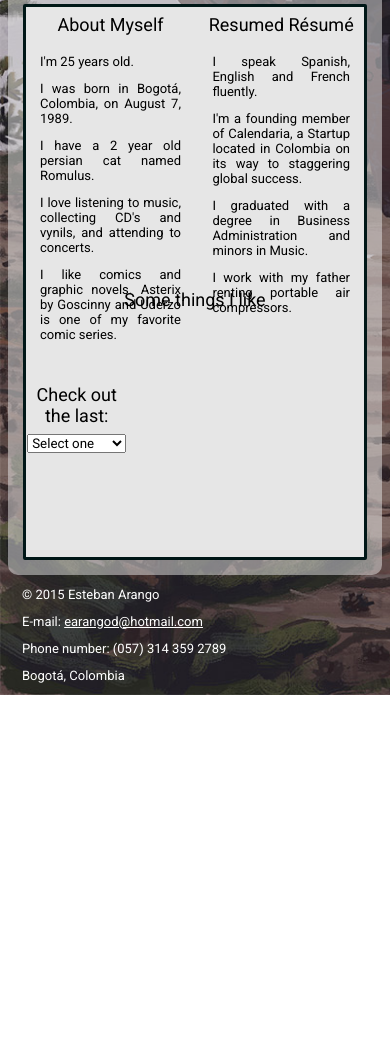
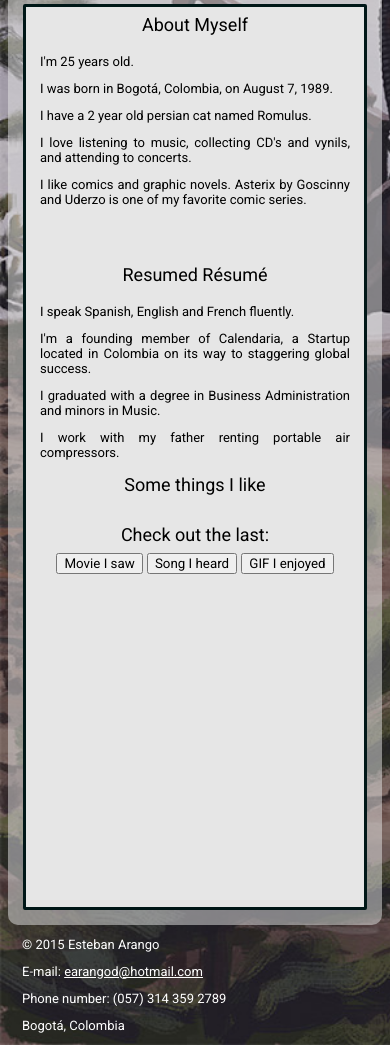
Before and after one commit to eureka1989/AboutMe, a plain HTML site: page index.html in a window 390 px wide. Shown: the part 356-1401 px from the top of the page. Before the commit the page ends 1051 px from the top, so only its background shows below. Drawn offline with Linux system fonts and the light colour scheme.

Commit message:
Finished project, with functional javascript.

```diff
--- a/index.html
+++ b/index.html
@@ -11,8 +11,6 @@
 
   <!-- My CSS -->
   <link rel="stylesheet" href="styles.css" type="text/css">
-
-
 
 </head>
 <body>
@@ -48,17 +46,17 @@
         <h3 id="lastThing">Some things I like</h3>
         <div class="last_dropdown">
           <h3>Check out the last:</h3>
-          <select id="lastDropdown">
-            <option value="select">Select one</option>
-            <option value="movie">Movie I saw</option>
-            <option value="song">Song I heard</option>
-            <option value="gif">GIF I enjoyed</option>
-          </select>
+          <div id="lastDropdown">
+            <button onclick="hey(this)" value="movie" id="movie">Movie I saw</button>
+            <button onclick="hey(this)" value="song" id="song">Song I heard</button>
+            <button onclick="hey(this)" value="gif" id="gif">GIF I enjoyed</button>
+          </div>
         </div>
-        <div class="last_container">
-          <div class="movie hide"><img id="movie" height="100%" width="auto" src="images/movie.jpg" alt="Birdman"></div>
-          <div id="song" class="hide"><iframe width="370" height="210" src="https://www.youtube.com/embed/_NnO5e-K5Q8" frameborder="0" allowfullscreen></iframe></iframe></div>
-          <div class="gif hide"><img id="gif" height="80%" width="auto" src="images/favgif.gif" alt="GIF"></div>
+
+        <div id="lastContainer" class="last_container">
+          <div id="movieMedia" class="hide"><img class="movie" height="100%" width="auto" src="images/movie.jpg" alt="Birdman"></div>
+          <div id="songMedia" class="hide"><iframe width="370" height="210" src="https://www.youtube.com/embed/_NnO5e-K5Q8" frameborder="0" allowfullscreen></iframe></iframe></div>
+          <div id="gifMedia" class="hide"><img class="gif" height="80%" width="auto" src="images/favgif.gif" alt="GIF"></div>
         </div>
       </div>
     </div>
@@ -72,15 +70,23 @@
   </footer>
 
   <script>
-    var i = document.getElementById("lastDropdown").
-    for (i = 0; i >= ; i--) {
-      Things[i]
+    function hey(elem) {
+      if(elem.id === "movie") {
+        document.getElementById("movieMedia").className = document.getElementById("movieMedia").className.replace( /(?:^|\s)hide(?!\S)/g , ' ' );
+        document.getElementById("songMedia").className += " hide";
+        document.getElementById("gifMedia").className += " hide";
+        // document.getElementById("gifMedia").className += "hide";
+      } else if (elem.id === "song") {
+        document.getElementById("songMedia").className = document.getElementById("songMedia").className.replace( /(?:^|\s)hide(?!\S)/g , ' ' );
+        document.getElementById("movieMedia").className += " hide";
+        document.getElementById("gifMedia").className += " hide";
+      } else if (elem.id === "gif"){
+        document.getElementById("gifMedia").className = document.getElementById("gifMedia").className.replace( /(?:^|\s)hide(?!\S)/g , ' ' );
+        document.getElementById("movieMedia").className += " hide";
+        document.getElementById("songMedia").className += " hide";
+      };
     };
-    if {
+  </script>
 
-    }
-
-    div.classList.
-  </script>
 </body>
 </html>
--- a/styles.css
+++ b/styles.css
@@ -78,23 +78,17 @@ p {
   float: right;
 }
 
-#movie img {
+#movieMedia {
   width: auto;
   height: 90%;
 }
 
-#music {
-
-}
-
-#gif img {
+#gifMedia img {
   width: auto;
-
 }
 
 .hide {
 	display: none;
-  background-color: white;
 }
 
 footer {
@@ -146,5 +140,44 @@ footer a {
 }
 
 @media (max-width: 500px) {
-
+  .container {
+    max-width: 800px;
+    height: 900px;
+    margin: 0 auto;
+    background: rgb(230, 230, 230);
+    border: 3px solid #001717;
+    border-radius: 2px;
+  }
+  .about_me {
+    width: 100%;
+    height: 250px;
+    float: left;
+  }
+  .curriculum {
+    width: 100%;
+    height: 210px;
+    float: left;
+  }
+  .last_thing {
+    width: 100%;
+    height: 440px;
+    float: left;
+  }
+  .last_dropdown {
+    font-size: 17px;
+    width: 100%;
+    height: 50px;
+    float: left;
+    margin-top: 15px;
+  }
+  .last_container {
+    width: 100%;
+    height: 300px;
+    float: left;
+    margin-top: 30px;
+  }
+  iframe {
+    width: 360px;
+    height: 200px;
+  }
 }
```
